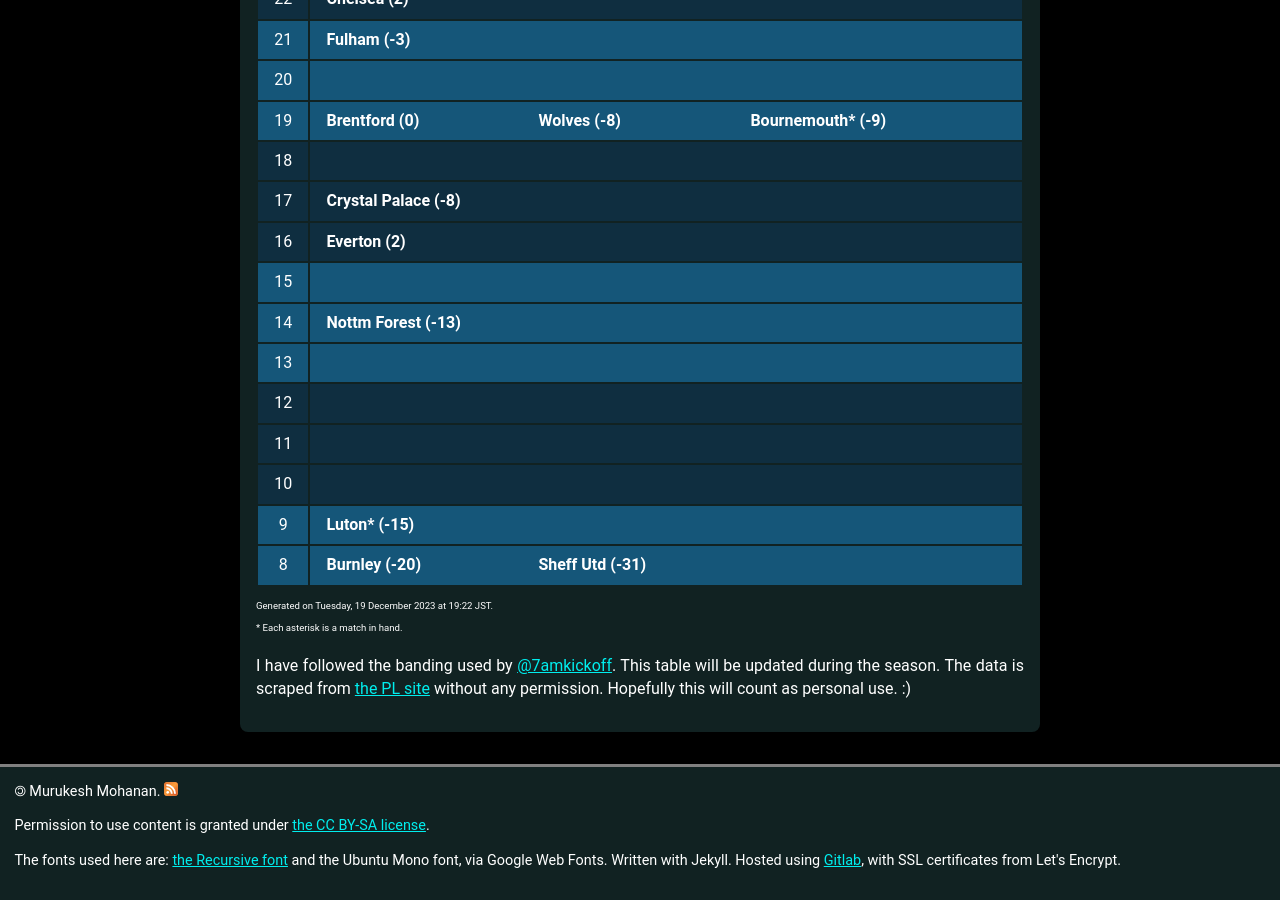
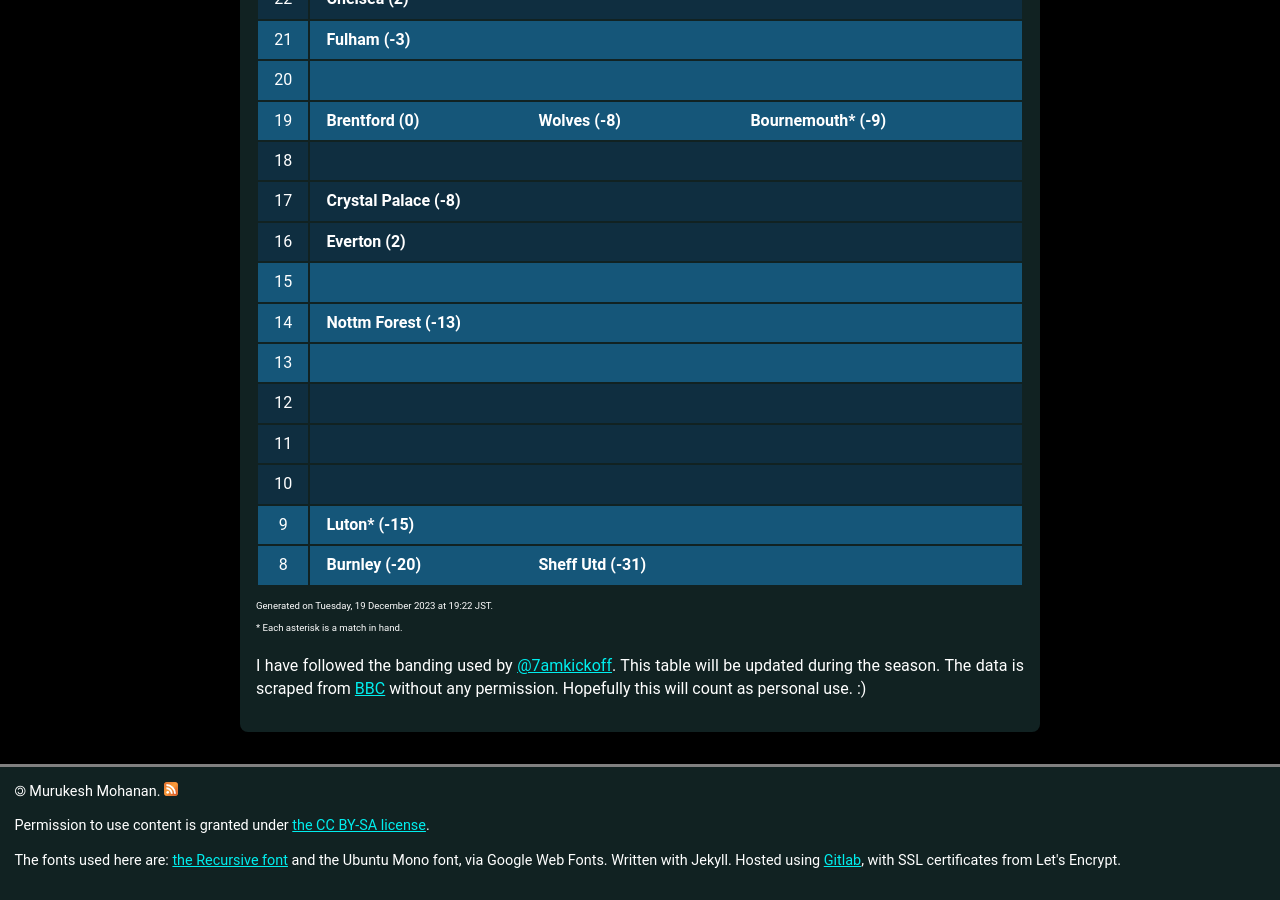
Before and after one commit to muru/muru.github.io, a Jekyll site: the page built from resources.md, in a window 1280 px wide and 900 px high, scrolled down 2192 px. Built offline with Jekyll 4.4.1, drawn with Linux system fonts in a browser that asks for light colours; some web fonts are replaced.

Commit message:
Using BBC for a while now

```diff
--- a/resources.md
+++ b/resources.md
@@ -66,12 +66,13 @@
 </div>
 
 I have followed the banding used by [@7amkickoff][7amkickoff].  This table will
-be updated during the season. The data is scraped from [the PL site][epl]
+be updated during the season. The data is scraped from [BBC][bbc]
 without any permission. Hopefully this will count as personal use. :)
 
 [cann-table]: https://www.sussex.ac.uk/Users/iane/cannyclubs.php
 [7amkickoff]: http://www.7amkickoff.com/2012/cann-tables-show-the-gap-between-arsenal-and-the-top-is-smaller-than-you-think/
 [epl]: http://www.premierleague.com/en-gb/matchday/league-table.html
+[bbc]: https://www.bbc.com/sport/football/tables
 
 [gitlab]: ../images/gitlab.png
 [github]: ../images/github.png
```
